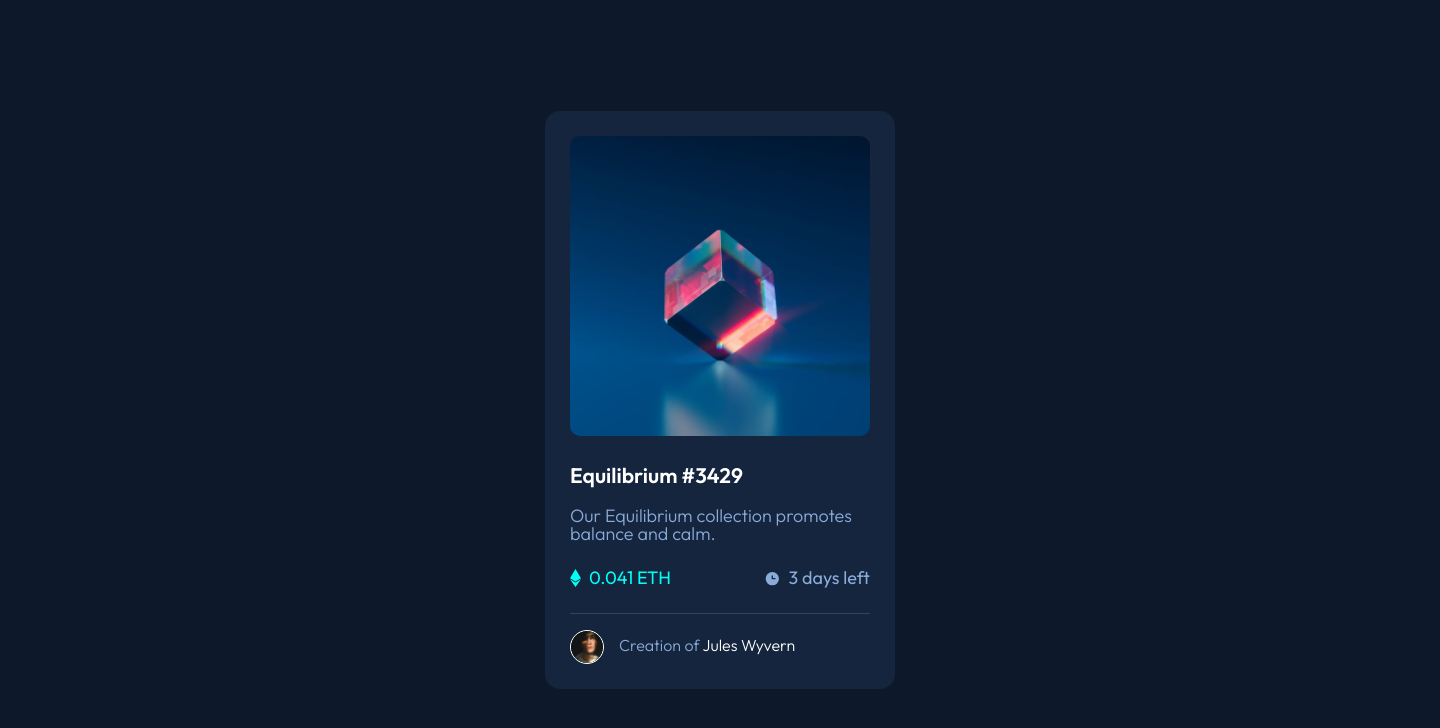
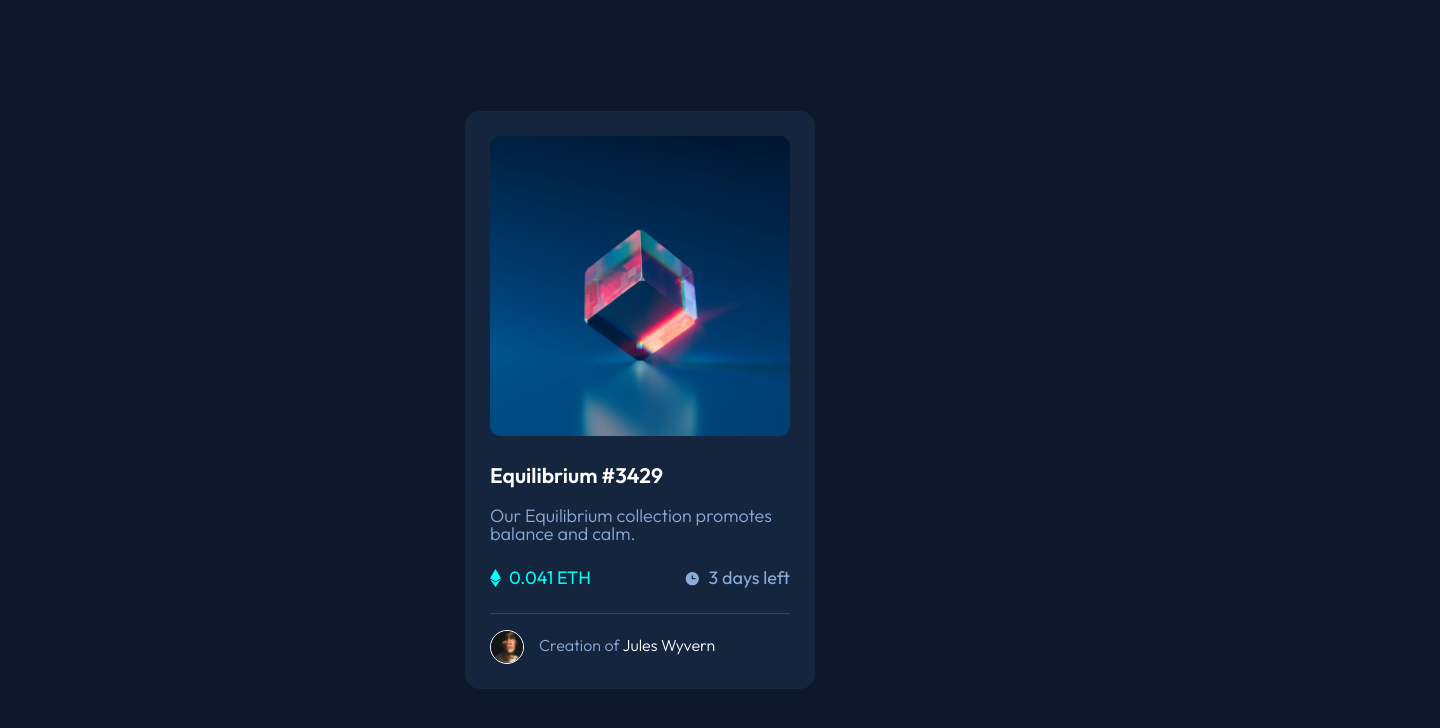
Before and after one commit to DanilKuznet1/NFT-Card, a plain HTML site: page index.html in a window 1280 px wide. Shown: the whole page, 1440 px wide, since content can reach past the window. Drawn offline with Linux system fonts and the light colour scheme.

Commit message:
replace width with max-width
replacing width on body element for fluidness of the page

```diff
--- a/style.css
+++ b/style.css
@@ -72,7 +72,7 @@ body {
   font-size: 1.8rem;
   color: hsl(215, 51%, 70%);
   background-color: hsl(217, 54%, 11%);
-  width: 144rem;
+  max-width: 144rem;
   height: 100vh;
   display: flex;
   justify-content: center;
```
